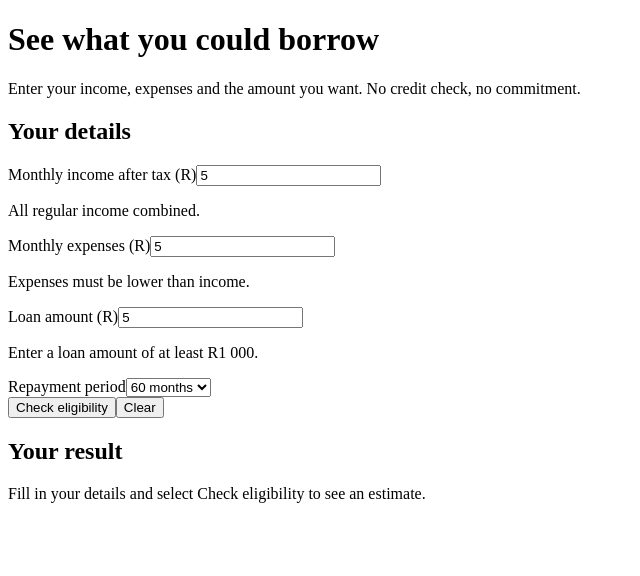
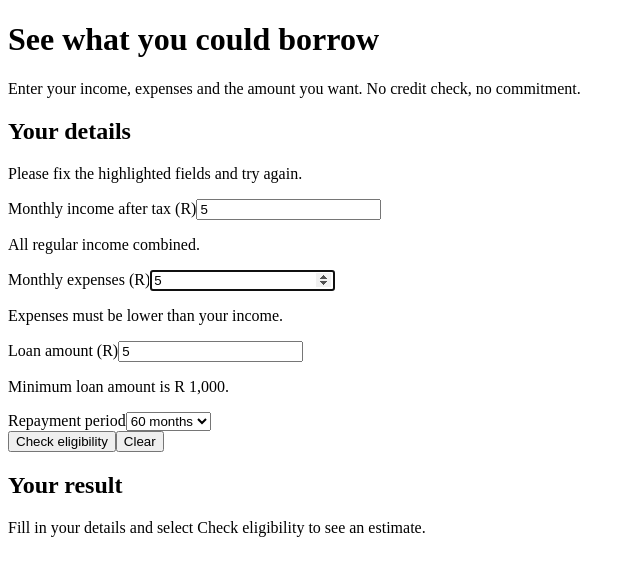
Before and after one commit to giwu-ai/LoanEligibilitySimulator, a React (Vite) app: page / in a window 1280 px wide. Both pictures are taken after typing "5", "5", "5" into the empty fields and a click on the button "Check eligibility". Shown: the top 576 px of the page, without its empty margins (0-640 px from the left). Built offline with nearby package versions, Linux system fonts and the light colour scheme; the HTML template or start-up script is replaced by a standard one.

Commit message:
Add client-side form validation

```diff
--- a/src/components/LoanForm.jsx
+++ b/src/components/LoanForm.jsx
@@ -1,28 +1,31 @@
-import { useState } from "react";
+import { useMemo, useState } from "react";
 import { TERMS } from "../utils/loanCalculator.js";
+import { validateAll } from "../utils/validation.js";
 
 const empty = { income: "", expenses: "", amount: "", term: 60 };
-
-function validate(v) {
-  const e = {};
-  if (!(Number(v.income) > 0)) e.income = "Enter your monthly income.";
-  if (v.expenses === "" || Number(v.expenses) < 0) e.expenses = "Enter your monthly expenses (0 or more).";
-  else if (Number(v.expenses) >= Number(v.income)) e.expenses = "Expenses must be lower than income.";
-  if (!(Number(v.amount) >= 1000)) e.amount = "Enter a loan amount of at least R1 000.";
-  return e;
-}
+const FIELDS = ["income", "expenses", "amount"];
+const BLOCKED_KEYS = ["e", "E", "+", "-"]; // not valid in a money amount
 
 export default function LoanForm({ onSubmit, loading }) {
   const [values, setValues] = useState(empty);
-  const [errors, setErrors] = useState({});
+  const [touched, setTouched] = useState({});
+  const [submitted, setSubmitted] = useState(false);
+
+  const errors = useMemo(() => validateAll(values), [values]);
+  const shown = (name) => ((touched[name] || submitted) ? errors[name] : "");
+  const hasErrors = FIELDS.some((n) => errors[n]);
 
   const set = (name) => (ev) => setValues((v) => ({ ...v, [name]: ev.target.value }));
+  const blur = (name) => () => setTouched((t) => ({ ...t, [name]: true }));
 
   const submit = (ev) => {
     ev.preventDefault();
-    const found = validate(values);
-    setErrors(found);
-    if (Object.keys(found).length) return;
+    setSubmitted(true);
+    const firstInvalid = FIELDS.find((n) => errors[n]);
+    if (firstInvalid) {
+      document.getElementById(firstInvalid)?.focus();
+      return;
+    }
     onSubmit({
       income: Number(values.income),
       expenses: Number(values.expenses),
@@ -31,7 +34,15 @@ export default function LoanForm({ onSubmit, loading }) {
     });
   };
 
-  const field = (name, label, hint) => (
+  const reset = () => {
+    setValues(empty);
+    setTouched({});
+    setSubmitted(false);
+  };
+
+  const field = (name, label, hint) => {
+    const error = shown(name);
+    return (
       <div className="field">
         <label htmlFor={name}>{label}</label>
         <input
@@ -39,23 +50,36 @@ export default function LoanForm({ onSubmit, loading }) {
           type="number"
           inputMode="decimal"
           min="0"
+          step="0.01"
           value={values[name]}
           onChange={set(name)}
-        aria-invalid={Boolean(errors[name])}
+          onBlur={blur(name)}
+          onKeyDown={(e) => BLOCKED_KEYS.includes(e.key) && e.preventDefault()}
+          onWheel={(e) => e.currentTarget.blur()}
+          aria-invalid={Boolean(error)}
           aria-describedby={`${name}-msg`}
         />
-      <p id={`${name}-msg`} className={errors[name] ? "msg error" : "msg"}>
-        {errors[name] || hint}
+        <p id={`${name}-msg`} className={error ? "msg error" : "msg"}>
+          {error || hint}
         </p>
       </div>
     );
+  };
 
   return (
     <form className="panel" onSubmit={submit} noValidate>
       <h2>Your details</h2>
+
+      {submitted && hasErrors && (
+        <p className="form-alert" role="alert">
+          Please fix the highlighted fields and try again.
+        </p>
+      )}
+
       {field("income", "Monthly income after tax (R)", "All regular income combined.")}
       {field("expenses", "Monthly expenses (R)", "Rent, bills, food, existing debt payments, others.")}
       {field("amount", "Loan amount (R)", "How much you'd like to borrow.")}
+
       <div className="field">
         <label htmlFor="term">Repayment period</label>
         <select id="term" value={values.term} onChange={set("term")}>
@@ -64,15 +88,12 @@ export default function LoanForm({ onSubmit, loading }) {
           ))}
         </select>
       </div>
+
       <div className="actions">
         <button type="submit" className="primary" disabled={loading}>
           {loading ? "Checking…" : "Check eligibility"}
         </button>
-        <button
-          type="button"
-          className="ghost"
-          onClick={() => { setValues(empty); setErrors({}); }}
-        >
+        <button type="button" className="ghost" onClick={reset}>
           Clear
         </button>
       </div>
--- a/src/styles/index.css
+++ b/src/styles/index.css
@@ -74,6 +74,17 @@ input[aria-invalid="true"] { border-color: var(--bad); }
 .msg { font-size: .875rem; color: var(--muted); margin: .25rem 0 0; }
 .msg.error { color: var(--bad); }
 .placeholder { color: var(--muted); }
+
+.form-alert {
+  margin: 0 0 1rem;
+  padding: .75rem 1rem;
+  border: 1px solid var(--bad);
+  border-left-width: 6px;
+  border-radius: 8px;
+  background: #fdf1f0;
+  color: #8f2a22;
+  font-size: .9rem;
+}
 
 /* Mobile: buttons stacked, full width */
 .actions { display: flex; flex-direction: column; gap: .75rem; }
--- /dev/null
+++ b/src/utils/validation.js
@@ -0,0 +1,51 @@
+import { TERMS } from "./loanCalculator.js";
+import { formatMoney } from "./format.js";
+
+export const LIMITS = {
+  maxMonthly: 1000000, // max monthly income or expenses
+  minLoan: 1000,
+  maxLoan: 5000000,
+};
+
+// digits with an optional decimal part of up to 2 places (no signs, no exponents)
+const MONEY_PATTERN = /^\d+(\.\d{1,2})?$/;
+
+function parseMoney(raw) {
+  const s = String(raw).trim();
+  if (s === "") return { error: "required" };
+  if (!MONEY_PATTERN.test(s)) return { error: "format" };
+  return { value: Number(s) };
+}
+
+const FORMAT_MSG = "Use numbers only, with up to 2 decimals.";
+
+export function validateAll(v) {
+  const errors = {};
+
+  const income = parseMoney(v.income);
+  if (income.error === "required") errors.income = "Enter your monthly income.";
+  else if (income.error === "format") errors.income = FORMAT_MSG;
+  else if (income.value <= 0) errors.income = "Income must be greater than R0.";
+  else if (income.value > LIMITS.maxMonthly)
+    errors.income = `Income cannot be more than ${formatMoney(LIMITS.maxMonthly)} a month.`;
+
+  const expenses = parseMoney(v.expenses);
+  if (expenses.error === "required") errors.expenses = "Enter your monthly expenses (use 0 if none).";
+  else if (expenses.error === "format") errors.expenses = FORMAT_MSG;
+  else if (expenses.value > LIMITS.maxMonthly)
+    errors.expenses = `Expenses cannot be more than ${formatMoney(LIMITS.maxMonthly)} a month.`;
+  else if (!errors.income && expenses.value >= income.value)
+    errors.expenses = "Expenses must be lower than your income.";
+
+  const amount = parseMoney(v.amount);
+  if (amount.error === "required") errors.amount = "Enter the loan amount.";
+  else if (amount.error === "format") errors.amount = FORMAT_MSG;
+  else if (amount.value < LIMITS.minLoan)
+    errors.amount = `Minimum loan amount is ${formatMoney(LIMITS.minLoan)}.`;
+  else if (amount.value > LIMITS.maxLoan)
+    errors.amount = `Maximum loan amount is ${formatMoney(LIMITS.maxLoan)}.`;
+
+  if (!TERMS.includes(Number(v.term))) errors.term = "Choose a repayment period.";
+
+  return errors;
+}
```
Also changed, not shown: 1 other file (tests, documents, lock files or other folders). Lines whose indentation alone changed are shown as unchanged.
